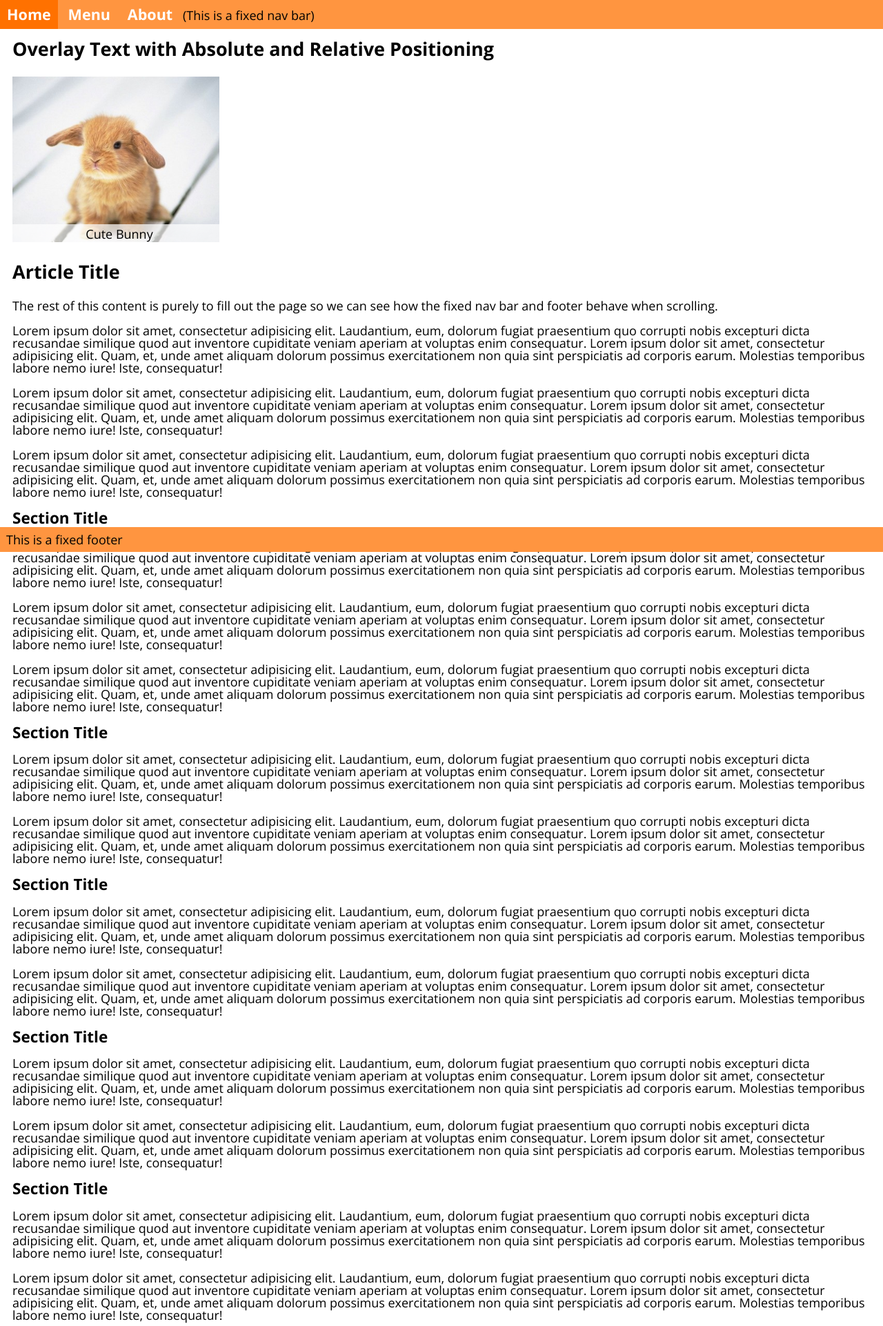
After one commit to XavierByrd/info343-stearns, a PHP site: page /positioning.html in a window 1280 px wide. The commit adds this page. Shown: the top 1922 px of the page at 69% size. Run offline with PHP 8.4, Linux system fonts and the light colour scheme.

Commit message:
more on layout lecture; positioning example page

```diff
--- /dev/null
+++ b/examples/layout/css/positioning.css
@@ -0,0 +1,93 @@
+@import url(reset.css);
+@import url(http://fonts.googleapis.com/css?family=Open+Sans:400,300,700);
+
+body {
+    font-family: 'Open Sans', sans-serif;
+    font-size: 18px;
+    padding: 30px 1em;
+}
+
+h1 {
+    font-size: 150%;
+    font-weight: bold;
+    margin: 1em 0;
+}
+
+h2 {
+    font-size: 125%;
+    font-weight: bold;
+    margin: 0.8em 0;
+}
+
+p {
+    margin-bottom: 1em;
+}
+
+nav {
+    position: fixed;
+    width: 100%;
+    top: 0;
+    left: 0;
+}
+
+nav ul {
+    background-color: #FF9540;
+}
+
+nav li {
+    display: inline-block;
+}
+
+nav a {
+    display: inline-block;
+    font-weight: bold;
+    color: #FFF;
+    font-size: 120%;
+    padding: 10px;
+    text-decoration: none;
+
+    -webkit-transition: all 0.2s;
+    -moz-transition: all 0.2s;
+    -o-transition: all 0.2s;
+    -ms-transition: all 0.2s;
+    transition: all 0.2s;
+}
+
+
+nav a:hover {
+    background-color: #FF7100;
+}
+
+footer {
+    position: fixed;
+    width: 100%;
+    bottom: 0;
+    left: 0;
+    padding: 0.5em;
+    background-color: #FF9540;
+}
+
+footer p {
+    margin-bottom: 0;
+}
+
+.overlay-caption {
+    position: relative;
+    z-index: -1; /* make this appear under fixed elements like nav bar */
+}
+
+.overlay-caption img {
+    width: 300px;
+}
+
+.overlay-caption figcaption {
+    font-weight: 300;
+    text-align: center;
+    background-color: rgba(255,255,255,0.7);
+
+    position: absolute;
+    padding: 5px;
+    left: 0;
+    bottom: 0;
+    width: 300px;
+}
--- /dev/null
+++ b/examples/layout/positioning.html
@@ -0,0 +1,98 @@
+<!doctype html>
+<html>
+    <head>
+        <link rel="stylesheet" href="css/positioning.css">
+        <title>Positioning Example</title>
+    </head>
+    <body>
+        <!-- nav bar we will fix to the top of the screen -->
+        <nav>
+            <ul>
+                <li><a href="#">Home</a></li>
+                <li><a href="#">Menu</a></li>
+                <li><a href="#">About</a></li>
+                <li>(This is a fixed nav bar)</li>
+            </ul>
+        </nav>
+
+        <article>
+
+            <h1></h1>
+
+            <h1>Overlay Text with Absolute and Relative Positioning</h1>
+
+            <figure class="overlay-caption">
+                <img src="img/bunny.jpg" alt="cute bunny!">
+                <figcaption>Cute Bunny</figcaption>
+            </figure>
+
+            <h1>Article Title</h1>
+
+            <p>The rest of this content is purely to fill out the page so we can see how the fixed nav bar and footer behave when scrolling.</p>
+
+            <p>Lorem ipsum dolor sit amet, consectetur adipisicing elit. Laudantium, eum, dolorum fugiat praesentium quo corrupti nobis excepturi dicta recusandae similique quod aut inventore cupiditate veniam aperiam at voluptas enim consequatur. Lorem ipsum dolor sit amet, consectetur adipisicing elit. Quam, et, unde amet aliquam dolorum possimus exercitationem non quia sint perspiciatis ad corporis earum. Molestias temporibus labore nemo iure! Iste, consequatur!</p>
+
+            <p>Lorem ipsum dolor sit amet, consectetur adipisicing elit. Laudantium, eum, dolorum fugiat praesentium quo corrupti nobis excepturi dicta recusandae similique quod aut inventore cupiditate veniam aperiam at voluptas enim consequatur. Lorem ipsum dolor sit amet, consectetur adipisicing elit. Quam, et, unde amet aliquam dolorum possimus exercitationem non quia sint perspiciatis ad corporis earum. Molestias temporibus labore nemo iure! Iste, consequatur!</p>
+
+            <p>Lorem ipsum dolor sit amet, consectetur adipisicing elit. Laudantium, eum, dolorum fugiat praesentium quo corrupti nobis excepturi dicta recusandae similique quod aut inventore cupiditate veniam aperiam at voluptas enim consequatur. Lorem ipsum dolor sit amet, consectetur adipisicing elit. Quam, et, unde amet aliquam dolorum possimus exercitationem non quia sint perspiciatis ad corporis earum. Molestias temporibus labore nemo iure! Iste, consequatur!</p>
+
+            <h2>Section Title</h2>
+            <p>Lorem ipsum dolor sit amet, consectetur adipisicing elit. Laudantium, eum, dolorum fugiat praesentium quo corrupti nobis excepturi dicta recusandae similique quod aut inventore cupiditate veniam aperiam at voluptas enim consequatur. Lorem ipsum dolor sit amet, consectetur adipisicing elit. Quam, et, unde amet aliquam dolorum possimus exercitationem non quia sint perspiciatis ad corporis earum. Molestias temporibus labore nemo iure! Iste, consequatur!</p>
+
+            <p>Lorem ipsum dolor sit amet, consectetur adipisicing elit. Laudantium, eum, dolorum fugiat praesentium quo corrupti nobis excepturi dicta recusandae similique quod aut inventore cupiditate veniam aperiam at voluptas enim consequatur. Lorem ipsum dolor sit amet, consectetur adipisicing elit. Quam, et, unde amet aliquam dolorum possimus exercitationem non quia sint perspiciatis ad corporis earum. Molestias temporibus labore nemo iure! Iste, consequatur!</p>
+
+            <p>Lorem ipsum dolor sit amet, consectetur adipisicing elit. Laudantium, eum, dolorum fugiat praesentium quo corrupti nobis excepturi dicta recusandae similique quod aut inventore cupiditate veniam aperiam at voluptas enim consequatur. Lorem ipsum dolor sit amet, consectetur adipisicing elit. Quam, et, unde amet aliquam dolorum possimus exercitationem non quia sint perspiciatis ad corporis earum. Molestias temporibus labore nemo iure! Iste, consequatur!</p>
+
+            <h2>Section Title</h2>
+            <p>Lorem ipsum dolor sit amet, consectetur adipisicing elit. Laudantium, eum, dolorum fugiat praesentium quo corrupti nobis excepturi dicta recusandae similique quod aut inventore cupiditate veniam aperiam at voluptas enim consequatur. Lorem ipsum dolor sit amet, consectetur adipisicing elit. Quam, et, unde amet aliquam dolorum possimus exercitationem non quia sint perspiciatis ad corporis earum. Molestias temporibus labore nemo iure! Iste, consequatur!</p>
+
+            <p>Lorem ipsum dolor sit amet, consectetur adipisicing elit. Laudantium, eum, dolorum fugiat praesentium quo corrupti nobis excepturi dicta recusandae similique quod aut inventore cupiditate veniam aperiam at voluptas enim consequatur. Lorem ipsum dolor sit amet, consectetur adipisicing elit. Quam, et, unde amet aliquam dolorum possimus exercitationem non quia sint perspiciatis ad corporis earum. Molestias temporibus labore nemo iure! Iste, consequatur!</p>
+
+            <h2>Section Title</h2>
+            <p>Lorem ipsum dolor sit amet, consectetur adipisicing elit. Laudantium, eum, dolorum fugiat praesentium quo corrupti nobis excepturi dicta recusandae similique quod aut inventore cupiditate veniam aperiam at voluptas enim consequatur. Lorem ipsum dolor sit amet, consectetur adipisicing elit. Quam, et, unde amet aliquam dolorum possimus exercitationem non quia sint perspiciatis ad corporis earum. Molestias temporibus labore nemo iure! Iste, consequatur!</p>
+
+            <p>Lorem ipsum dolor sit amet, consectetur adipisicing elit. Laudantium, eum, dolorum fugiat praesentium quo corrupti nobis excepturi dicta recusandae similique quod aut inventore cupiditate veniam aperiam at voluptas enim consequatur. Lorem ipsum dolor sit amet, consectetur adipisicing elit. Quam, et, unde amet aliquam dolorum possimus exercitationem non quia sint perspiciatis ad corporis earum. Molestias temporibus labore nemo iure! Iste, consequatur!</p>
+
+            <h2>Section Title</h2>
+            <p>Lorem ipsum dolor sit amet, consectetur adipisicing elit. Laudantium, eum, dolorum fugiat praesentium quo corrupti nobis excepturi dicta recusandae similique quod aut inventore cupiditate veniam aperiam at voluptas enim consequatur. Lorem ipsum dolor sit amet, consectetur adipisicing elit. Quam, et, unde amet aliquam dolorum possimus exercitationem non quia sint perspiciatis ad corporis earum. Molestias temporibus labore nemo iure! Iste, consequatur!</p>
+
+            <p>Lorem ipsum dolor sit amet, consectetur adipisicing elit. Laudantium, eum, dolorum fugiat praesentium quo corrupti nobis excepturi dicta recusandae similique quod aut inventore cupiditate veniam aperiam at voluptas enim consequatur. Lorem ipsum dolor sit amet, consectetur adipisicing elit. Quam, et, unde amet aliquam dolorum possimus exercitationem non quia sint perspiciatis ad corporis earum. Molestias temporibus labore nemo iure! Iste, consequatur!</p>
+
+            <h2>Section Title</h2>
+            <p>Lorem ipsum dolor sit amet, consectetur adipisicing elit. Laudantium, eum, dolorum fugiat praesentium quo corrupti nobis excepturi dicta recusandae similique quod aut inventore cupiditate veniam aperiam at voluptas enim consequatur. Lorem ipsum dolor sit amet, consectetur adipisicing elit. Quam, et, unde amet aliquam dolorum possimus exercitationem non quia sint perspiciatis ad corporis earum. Molestias temporibus labore nemo iure! Iste, consequatur!</p>
+
+            <p>Lorem ipsum dolor sit amet, consectetur adipisicing elit. Laudantium, eum, dolorum fugiat praesentium quo corrupti nobis excepturi dicta recusandae similique quod aut inventore cupiditate veniam aperiam at voluptas enim consequatur. Lorem ipsum dolor sit amet, consectetur adipisicing elit. Quam, et, unde amet aliquam dolorum possimus exercitationem non quia sint perspiciatis ad corporis earum. Molestias temporibus labore nemo iure! Iste, consequatur!</p>
+
+            <h2>Section Title</h2>
+            <p>Lorem ipsum dolor sit amet, consectetur adipisicing elit. Laudantium, eum, dolorum fugiat praesentium quo corrupti nobis excepturi dicta recusandae similique quod aut inventore cupiditate veniam aperiam at voluptas enim consequatur. Lorem ipsum dolor sit amet, consectetur adipisicing elit. Quam, et, unde amet aliquam dolorum possimus exercitationem non quia sint perspiciatis ad corporis earum. Molestias temporibus labore nemo iure! Iste, consequatur!</p>
+
+            <p>Lorem ipsum dolor sit amet, consectetur adipisicing elit. Laudantium, eum, dolorum fugiat praesentium quo corrupti nobis excepturi dicta recusandae similique quod aut inventore cupiditate veniam aperiam at voluptas enim consequatur. Lorem ipsum dolor sit amet, consectetur adipisicing elit. Quam, et, unde amet aliquam dolorum possimus exercitationem non quia sint perspiciatis ad corporis earum. Molestias temporibus labore nemo iure! Iste, consequatur!</p>
+
+            <h2>Section Title</h2>
+            <p>Lorem ipsum dolor sit amet, consectetur adipisicing elit. Laudantium, eum, dolorum fugiat praesentium quo corrupti nobis excepturi dicta recusandae similique quod aut inventore cupiditate veniam aperiam at voluptas enim consequatur. Lorem ipsum dolor sit amet, consectetur adipisicing elit. Quam, et, unde amet aliquam dolorum possimus exercitationem non quia sint perspiciatis ad corporis earum. Molestias temporibus labore nemo iure! Iste, consequatur!</p>
+
+            <p>Lorem ipsum dolor sit amet, consectetur adipisicing elit. Laudantium, eum, dolorum fugiat praesentium quo corrupti nobis excepturi dicta recusandae similique quod aut inventore cupiditate veniam aperiam at voluptas enim consequatur. Lorem ipsum dolor sit amet, consectetur adipisicing elit. Quam, et, unde amet aliquam dolorum possimus exercitationem non quia sint perspiciatis ad corporis earum. Molestias temporibus labore nemo iure! Iste, consequatur!</p>
+
+            <h2>Section Title</h2>
+            <p>Lorem ipsum dolor sit amet, consectetur adipisicing elit. Laudantium, eum, dolorum fugiat praesentium quo corrupti nobis excepturi dicta recusandae similique quod aut inventore cupiditate veniam aperiam at voluptas enim consequatur. Lorem ipsum dolor sit amet, consectetur adipisicing elit. Quam, et, unde amet aliquam dolorum possimus exercitationem non quia sint perspiciatis ad corporis earum. Molestias temporibus labore nemo iure! Iste, consequatur!</p>
+
+            <p>Lorem ipsum dolor sit amet, consectetur adipisicing elit. Laudantium, eum, dolorum fugiat praesentium quo corrupti nobis excepturi dicta recusandae similique quod aut inventore cupiditate veniam aperiam at voluptas enim consequatur. Lorem ipsum dolor sit amet, consectetur adipisicing elit. Quam, et, unde amet aliquam dolorum possimus exercitationem non quia sint perspiciatis ad corporis earum. Molestias temporibus labore nemo iure! Iste, consequatur!</p>
+
+            <h2>Section Title</h2>
+            <p>Lorem ipsum dolor sit amet, consectetur adipisicing elit. Laudantium, eum, dolorum fugiat praesentium quo corrupti nobis excepturi dicta recusandae similique quod aut inventore cupiditate veniam aperiam at voluptas enim consequatur. Lorem ipsum dolor sit amet, consectetur adipisicing elit. Quam, et, unde amet aliquam dolorum possimus exercitationem non quia sint perspiciatis ad corporis earum. Molestias temporibus labore nemo iure! Iste, consequatur!</p>
+
+            <p>Lorem ipsum dolor sit amet, consectetur adipisicing elit. Laudantium, eum, dolorum fugiat praesentium quo corrupti nobis excepturi dicta recusandae similique quod aut inventore cupiditate veniam aperiam at voluptas enim consequatur. Lorem ipsum dolor sit amet, consectetur adipisicing elit. Quam, et, unde amet aliquam dolorum possimus exercitationem non quia sint perspiciatis ad corporis earum. Molestias temporibus labore nemo iure! Iste, consequatur!</p>
+
+            <h2>Section Title</h2>
+            <p>Lorem ipsum dolor sit amet, consectetur adipisicing elit. Laudantium, eum, dolorum fugiat praesentium quo corrupti nobis excepturi dicta recusandae similique quod aut inventore cupiditate veniam aperiam at voluptas enim consequatur. Lorem ipsum dolor sit amet, consectetur adipisicing elit. Quam, et, unde amet aliquam dolorum possimus exercitationem non quia sint perspiciatis ad corporis earum. Molestias temporibus labore nemo iure! Iste, consequatur!</p>
+
+            <p>Lorem ipsum dolor sit amet, consectetur adipisicing elit. Laudantium, eum, dolorum fugiat praesentium quo corrupti nobis excepturi dicta recusandae similique quod aut inventore cupiditate veniam aperiam at voluptas enim consequatur. Lorem ipsum dolor sit amet, consectetur adipisicing elit. Quam, et, unde amet aliquam dolorum possimus exercitationem non quia sint perspiciatis ad corporis earum. Molestias temporibus labore nemo iure! Iste, consequatur!</p>
+        </article>
+
+        <!-- footer we will fix to the bottom of the screen -->
+        <footer>
+            <p>This is a fixed footer</p>
+        </footer>
+
+    </body>
+</html>
```
Also changed, not shown: examples/layout/css/grid.css (renamed from examples/layout/css/styles.css, +27 -1 lines), examples/layout/grid.html (+9 -5 lines), examples/layout/img/bunny.jpg (added), 2 other files.
